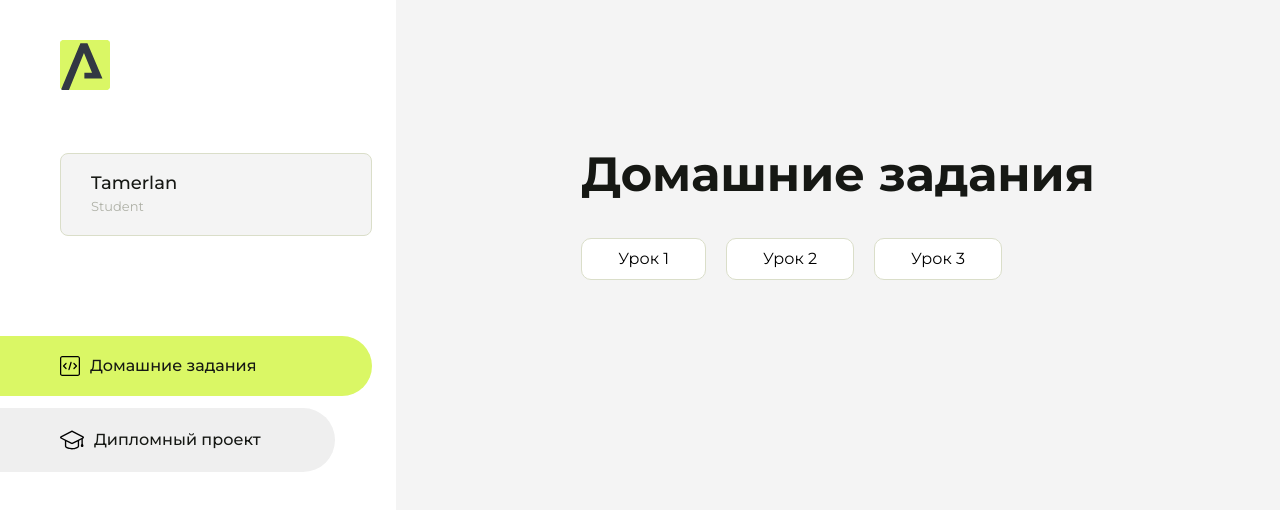
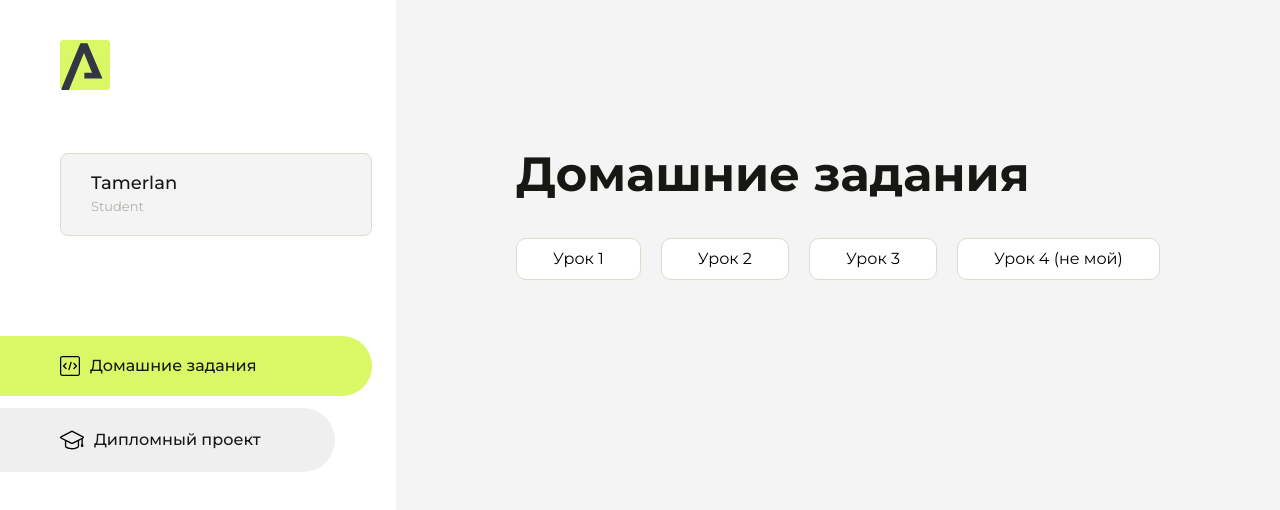
Before and after one commit to Tameek874326/homework, a plain HTML site: page index.html in a window 1280 px wide. Drawn offline with Linux system fonts and the light colour scheme.

Commit message:
Update index.html

```diff
--- a/index.html
+++ b/index.html
@@ -101,6 +101,9 @@
                     <li class="content__list-item">
                         <a href="web-cars/index.html">Урок 3</a>
                     </li>
+                    <li class="content__list-item">
+                        <a href="">Урок 4 (не мой)</a>
+                    </li>
                 </ul>
             </div>
             <div class="content__block hidden" id="diplomBlock">
```
